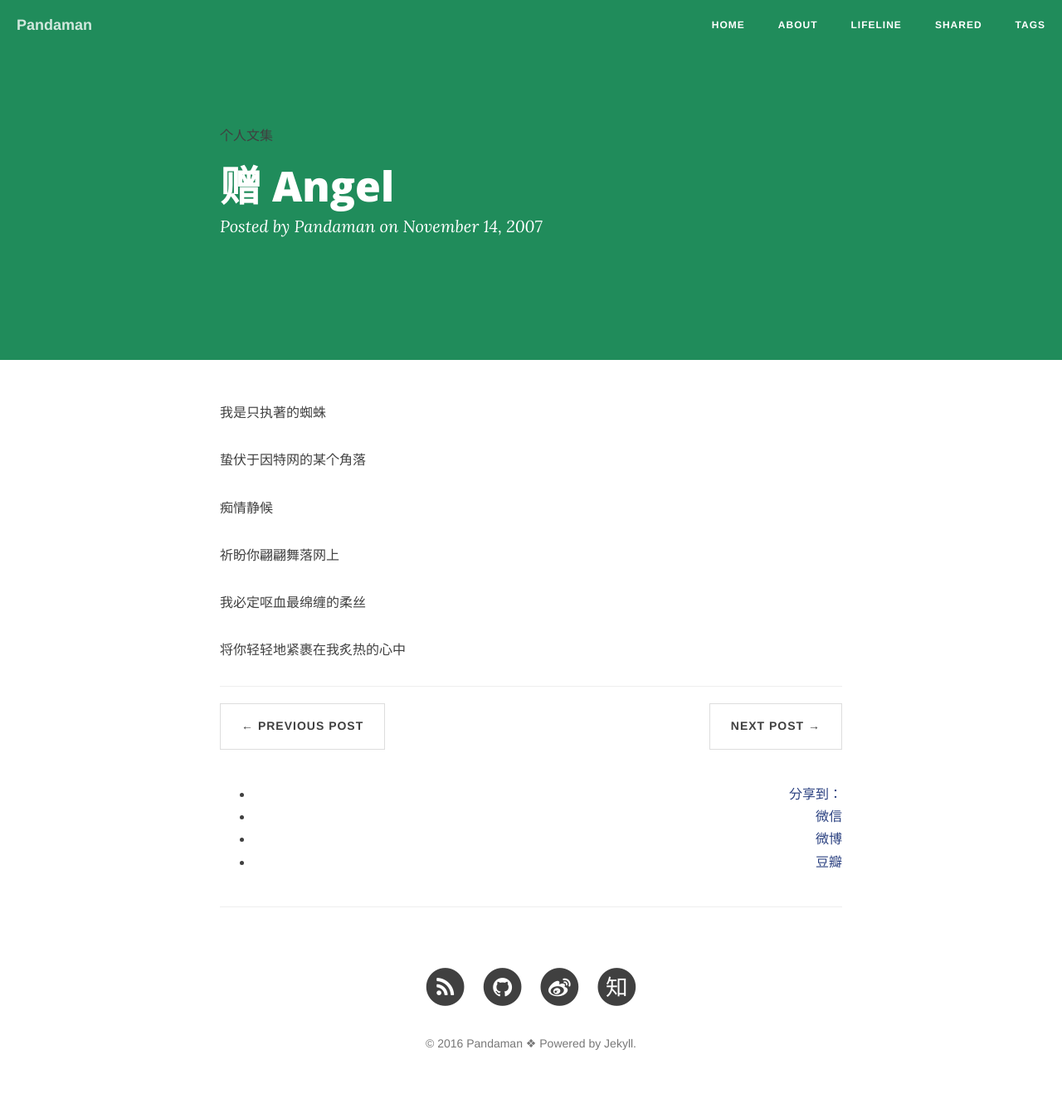
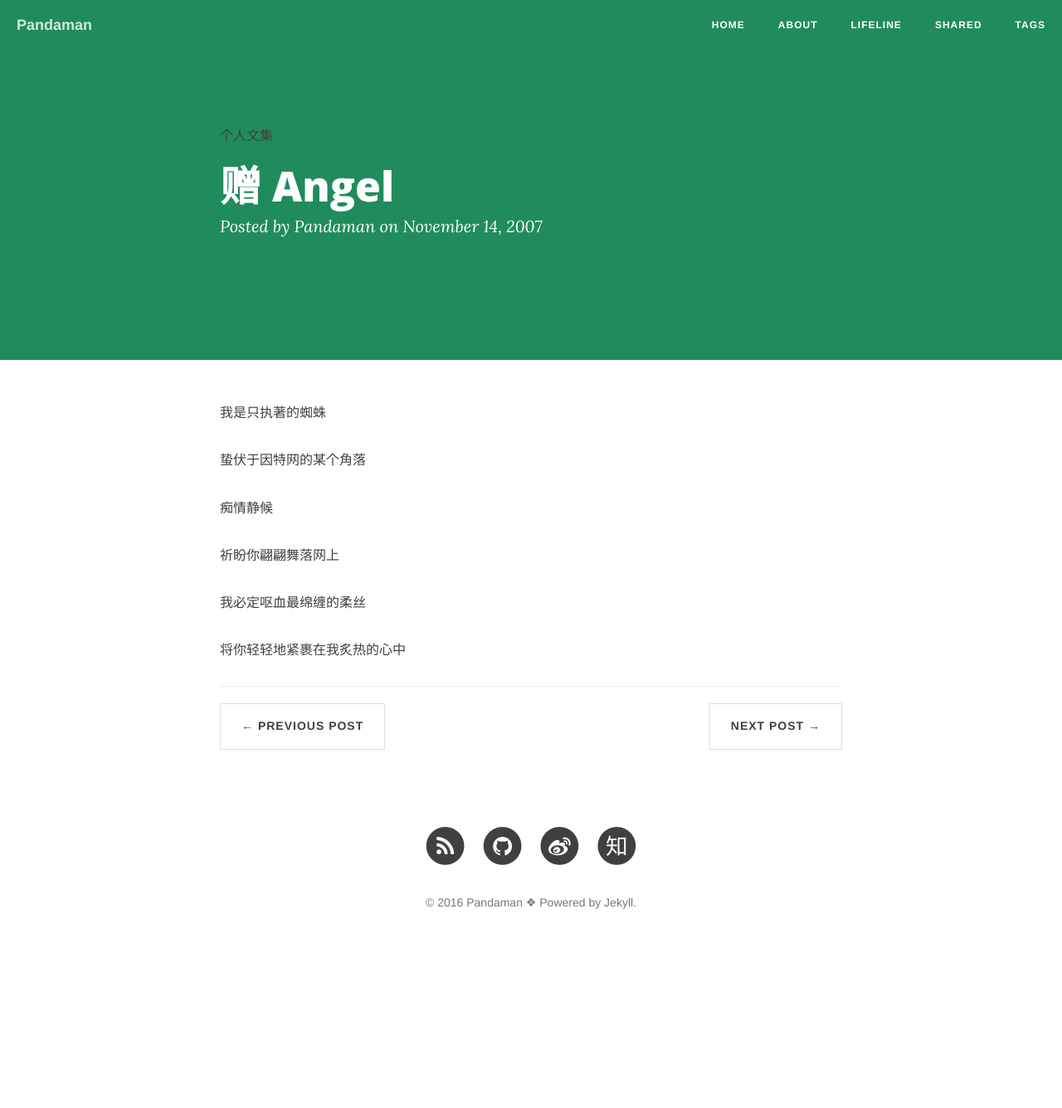
Before and after one commit to ceares/ceares.github.io, a Jekyll site: the page built from _posts/articles/2007-11-14-Angel.md, in a window 1280 px wide. Shown: the whole page at 83% size. Built offline with Jekyll 4.4.1, drawn with Linux system fonts in a browser that asks for light colours; nearby versions of some CDN libraries; comment, search, counter and statistics services are not loaded; after the commit the page ends 1166 px from its top, so only the background shows below that.

Commit message:
Update post.html

```diff
--- a/_layouts/post.html
+++ b/_layouts/post.html
@@ -36,7 +36,7 @@ layout: default
     <div class="container">
         <div class="row">
             <div class="col-lg-8 col-lg-offset-2 col-md-10 col-md-offset-1 post-container">
-                <div id="catalog"></div>
+
                 {{ content }}
 
                 <hr>
@@ -54,61 +54,9 @@ layout: default
                     {% endif %}
                 </ul>
 
-                    <!--目录结构生成-->
-    				<script type="text/javascript">
-    					$(document).ready(function() {
-    						//生成目录
-    						x = $(".col-lg-8 col-lg-offset-2 col-md-10 col-md-offset-1 post-container has-jax has-jax").find("h1,h2");
-    						n = 0;
-    						c = "";
-    						x.each(function() {
-    							$(this).before("<a name='anchor" + n + "'></a>");
-    							if ($(this).prop('tagName') == "H1") //不可用"h1"
-    							{
-    								c=c+"<a href='#anchor"+n+"' class='anchor-h1'>"+$(this).text()+"</a><br/>";
-    							}
-    							else {
-    								c=c+"<a href='#anchor"+n+"' class='anchor-h2'>"+$(this).text()+"</a><br/>";
-    							}
-    							n = n + 1;
-    						});
-    						$("#catalog").html('<p>目录结构：</p>'+c);
-    					});
-    				</script>
 
 
-                <!-- Duoshuo Share start -->
-                <style>
-                    .ds-share{
-                        text-align: right;
-                    }
 
-                    @media only screen and (max-width: 700px) {
-                        .ds-share {
-
-                        }
-                    }
-                </style>
-
-                <div class="ds-share"
-                    data-thread-key="{{page.id}}" data-title="{{page.title}}"
-                    data-images="{{ site.url }}/{% if page.header-img %}{{ page.header-img }}{% else %}{{ site.header-img }}{% endif %}"
-                    data-content="{{ content | strip_html | truncate:80 }} | Pandaman's blog"
-                    data-url="{{site.url}}{{page.url}}">
-                    <div class="ds-share-inline">
-                      <ul  class="ds-share-icons-16">
-
-                        <li data-toggle="ds-share-icons-more"><a class="ds-more" href="#">分享到：</a></li>
-                        <li><a class="ds-wechat flat" href="javascript:void(0);" data-service="wechat">微信</a></li>
-                        <li><a class="ds-weibo flat" href="javascript:void(0);" data-service="weibo">微博</a></li>
-                        <li><a class="ds-douban flat" href="javascript:void(0);" data-service="douban">豆瓣</a></li>
-                      </ul>
-                      <div class="ds-share-icons-more">
-                      </div>
-                    </div>
-                <hr>
-                </div>
-                <!-- Duoshuo Share end-->
 
 
                 <!-- 多说评论框 start -->
```
